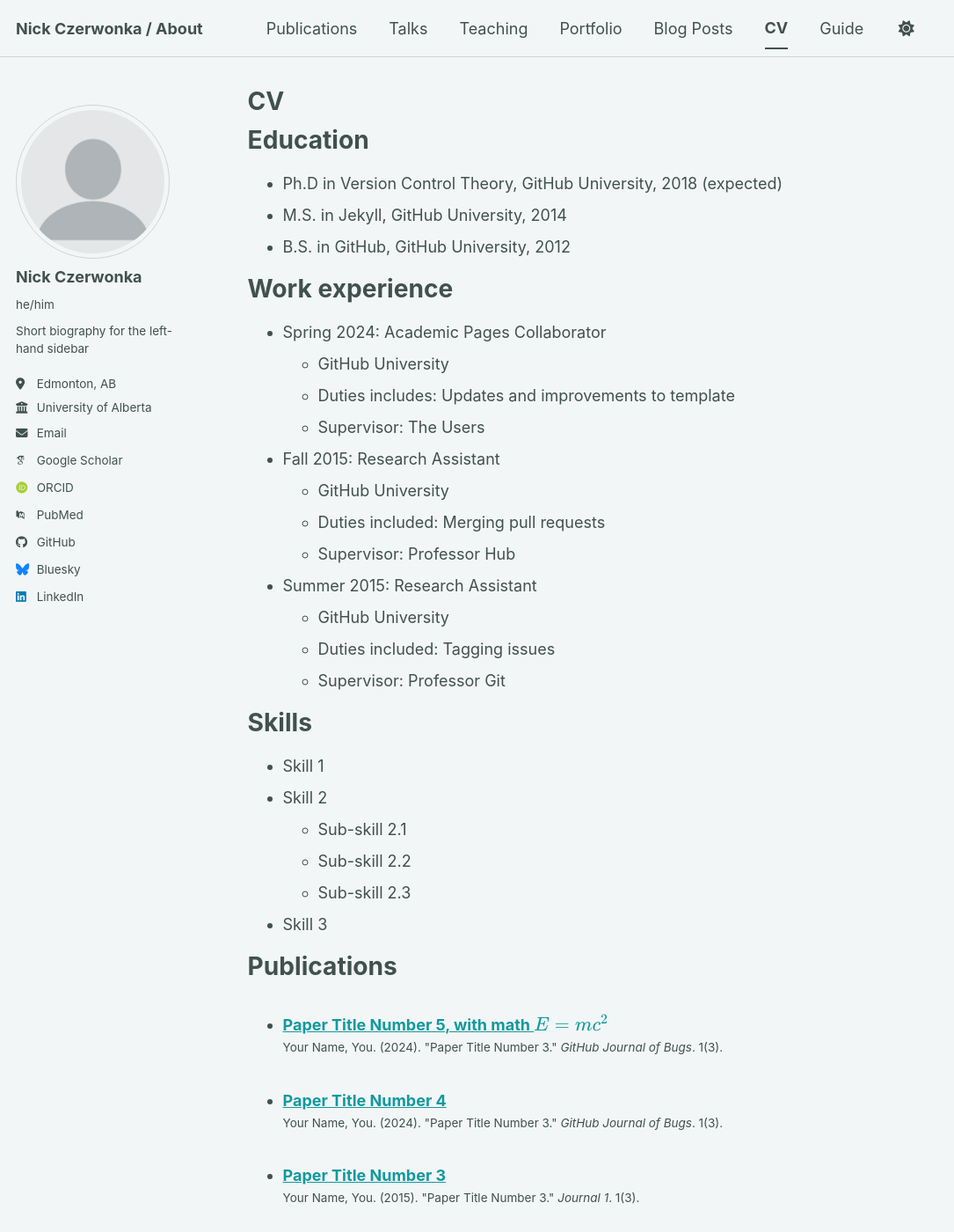
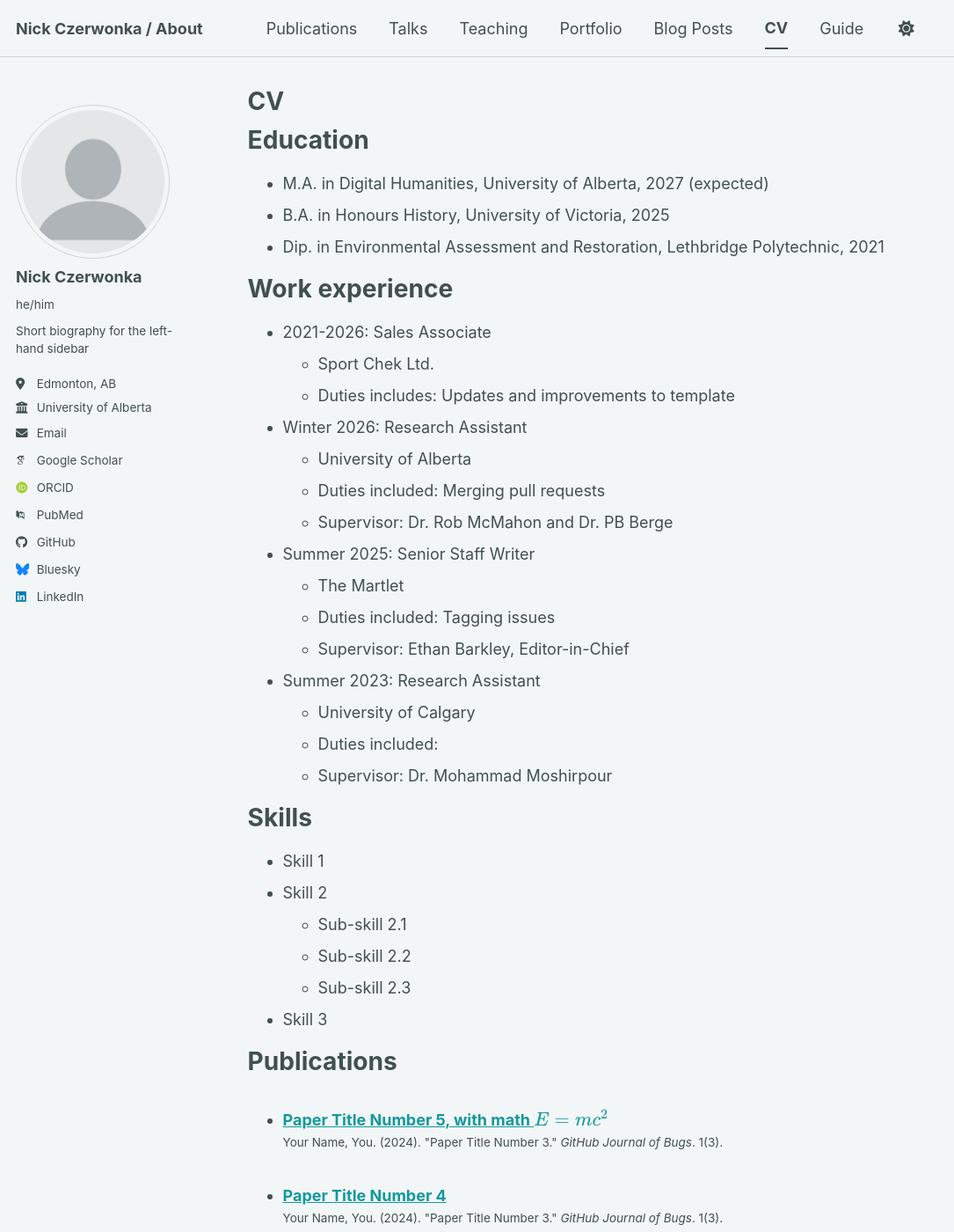
Before and after one commit to nczerwonka/portfolio, a Jekyll site: the page built from _pages/cv.md, in a window 1280 px wide and 1400 px high. Shown: the whole window at 88% size, without its empty margins (0-1085 px from the left). Built offline with Jekyll 4.4.1, drawn with Linux system fonts in a browser that asks for light colours; some web fonts are replaced; a script bundle is joined from its source files by our own code; library files that are not in the unit come from our copies.

Commit message:
Update cv.md

```diff
--- a/_pages/cv.md
+++ b/_pages/cv.md
@@ -11,26 +11,30 @@
 
 Education
 ======
-* Ph.D in Version Control Theory, GitHub University, 2018 (expected)
-* M.S. in Jekyll, GitHub University, 2014
-* B.S. in GitHub, GitHub University, 2012
+* M.A. in Digital Humanities, University of Alberta, 2027 (expected)
+* B.A. in Honours History, University of Victoria, 2025
+* Dip. in Environmental Assessment and Restoration, Lethbridge Polytechnic, 2021
 
 Work experience
 ======
-* Spring 2024: Academic Pages Collaborator
-  * GitHub University
+* 2021-2026: Sales Associate
+  * Sport Chek Ltd.
   * Duties includes: Updates and improvements to template
-  * Supervisor: The Users
 
-* Fall 2015: Research Assistant
-  * GitHub University
+* Winter 2026: Research Assistant
+  * University of Alberta
   * Duties included: Merging pull requests
-  * Supervisor: Professor Hub
+  * Supervisor: Dr. Rob McMahon and Dr. PB Berge
 
-* Summer 2015: Research Assistant
-  * GitHub University
+* Summer 2025: Senior Staff Writer
+  * The Martlet
   * Duties included: Tagging issues
-  * Supervisor: Professor Git
+  * Supervisor: Ethan Barkley, Editor-in-Chief
+
+* Summer 2023: Research Assistant
+  * University of Calgary
+  * Duties included:
+  * Supervisor: Dr. Mohammad Moshirpour
 
 Skills
 ======
```
